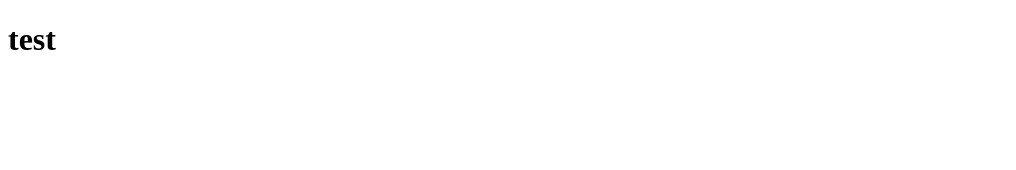
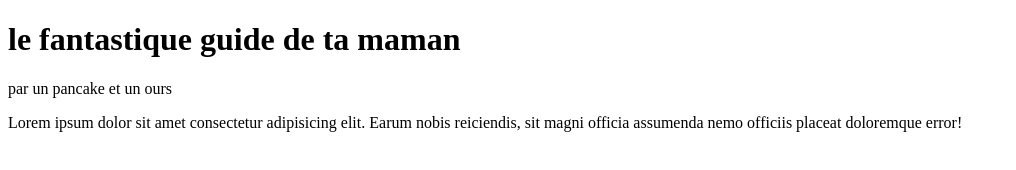
Before and after one commit to muunky/TD4, a plain HTML site: page index.html in a window 1280 px wide. Shown: the whole page, without its empty margins (0-1016 px from the left). Drawn offline with Linux system fonts and the light colour scheme.

Commit message:
titre magel

```diff
--- a/index.html
+++ b/index.html
@@ -6,7 +6,13 @@
     <title>Document</title>
 </head>
 <body>
-    <h1>test</h1>
+    <div>
+        <h1>le fantastique guide de ta maman</h1>
+        <p> par un pancake et un ours</p>
+    </div>
+    <div>
+        <p>Lorem ipsum dolor sit amet consectetur adipisicing elit. Earum nobis reiciendis, sit magni officia assumenda nemo officiis placeat doloremque error!</p>
+    </div>
 
 </body>
 </html>
```
